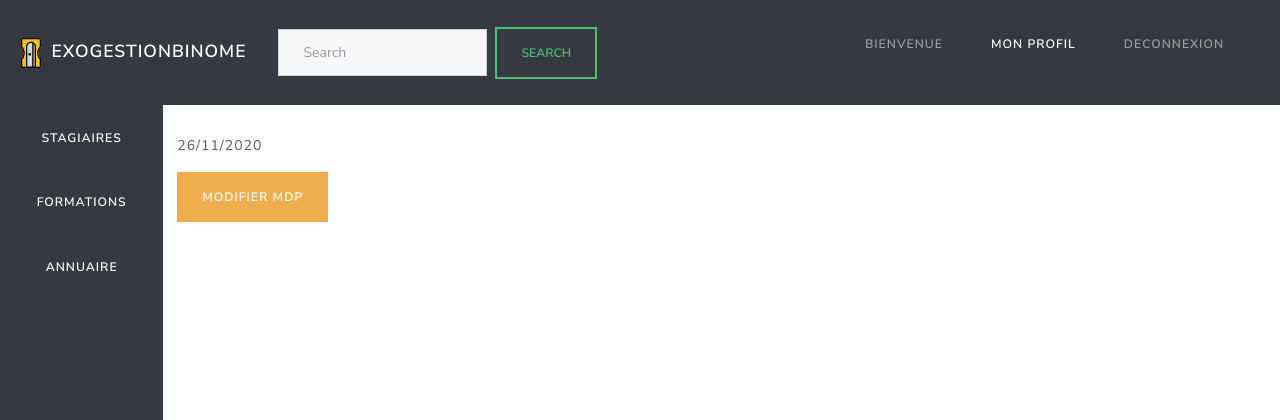
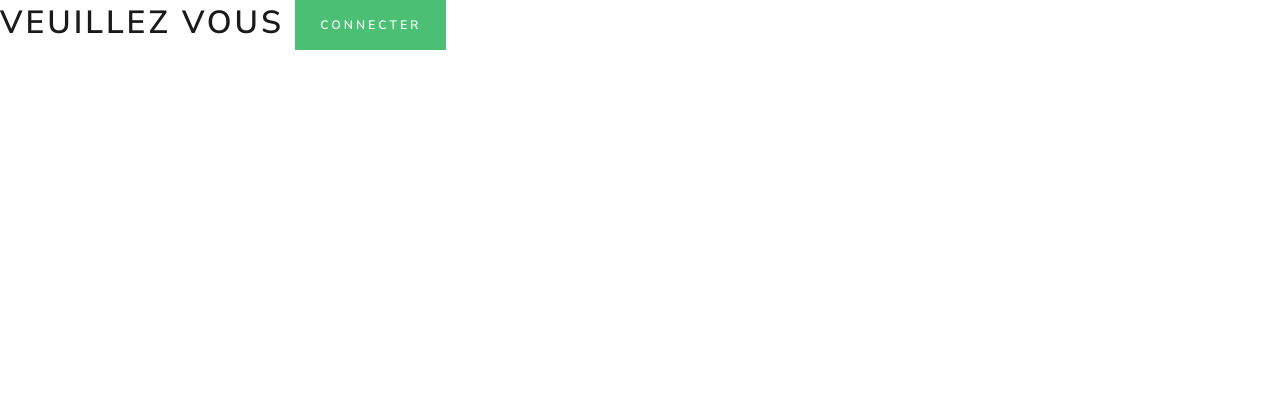
Before and after one commit to cori0lis/ExoGestionBinome, a Symfony app: template templates/annuaire/show.html.twig in a window 1280 px wide. Shown: the top 420 px of the page. After the commit the page ends 50 px from the top, so only its background shows below. Run offline with Twig, Linux system fonts and the light colour scheme; the template is opened without the code that fills it, so the values that code supplies are empty; some libraries are stand-ins or nearby versions.

Commit message:
restriction site. login obligatoire

```diff
--- a/templates/base.html.twig
+++ b/templates/base.html.twig
@@ -13,6 +13,8 @@
 	</head>
 	<body>
 		{% block body %}
+					{% if app.user %}
+						{# {% if is_granted('ROLE_ADMIN') %} #}
 			<nav class="navbar navbar-expand-lg navbar-dark bg-dark">
 				<a class="navbar-brand" href="#">
 					<img src="{{ asset('images/sharpener.svg') }}" width="30" height="30" alt="">
@@ -26,9 +28,12 @@
 						<input class="form-control mr-sm-2" type="search" placeholder="Search" aria-label="Search">
 						<button class="btn btn-outline-success my-2 my-sm-0" type="submit">Search</button>
 					</form>
+
+
 							<ul class="navbar-nav">
 								<li class="nav-item">
-							<p class="nav-link">Bienvenue {{ app.user.prenom ~ ' ' ~ app.user.nom }}</p>
+									<p class="nav-link">Bienvenue
+										{{ app.user.prenom ~ ' ' ~ app.user.nom }}</p>
 								</li>
 								<li class="nav-item active">
 									<a class="nav-link" href="{{ path('annuaire_show', {'id':app.user.id}) }}">MON PROFIL
@@ -38,6 +43,8 @@
 									<a class="nav-link" href="{{ path('app_logout') }}">DECONNEXION</a>
 								</li>
 							</ul>
+
+
 				</div>
 			</nav>
 			<div class="wrapper0">
@@ -48,11 +55,17 @@
 						<a class="nav-link btn" href="{{ path('annuaire')}}">Annuaire</a>
 					</div>
 				</div>
-			{% endblock %}
 			<div class="wrapper2"> {% block contenu %}{% endblock %}
 				</div>
 			</div>
 			{% block javascripts %}{% endblock %}
 			<script src="https://kit.fontawesome.com/96b70f9c88.js" crossorigin="anonymous"></script>
+						{% else %}
+
+							<h1>Veuillez vous <a type="button" class="btn btn-success" href="{{ path('app_login') }}">CONNECTER</a></h1>
+
+						{# {% endif %} #}
+					{% endif %}
+			{% endblock %}
 		</body>
 	</html>
```
Lines whose indentation alone changed are shown as unchanged.
